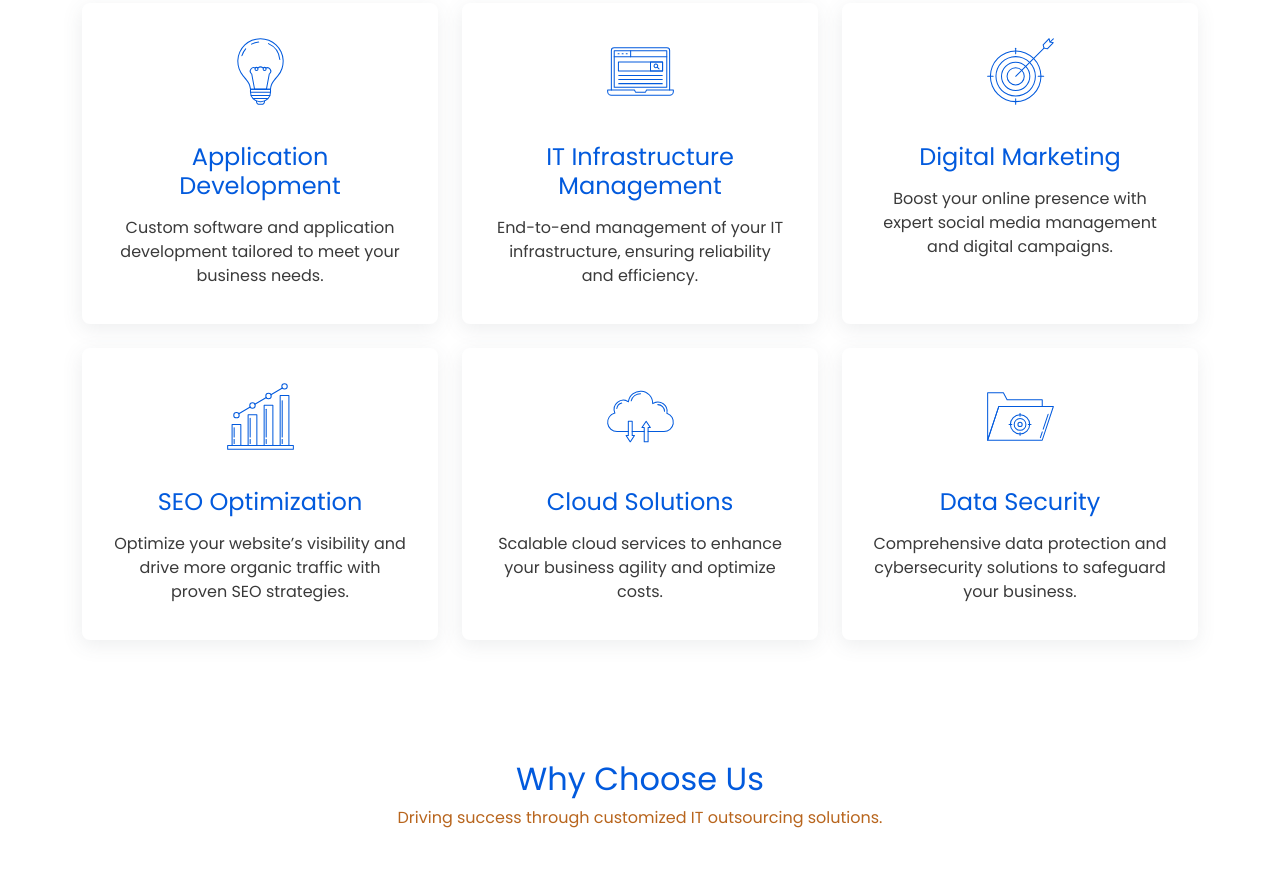
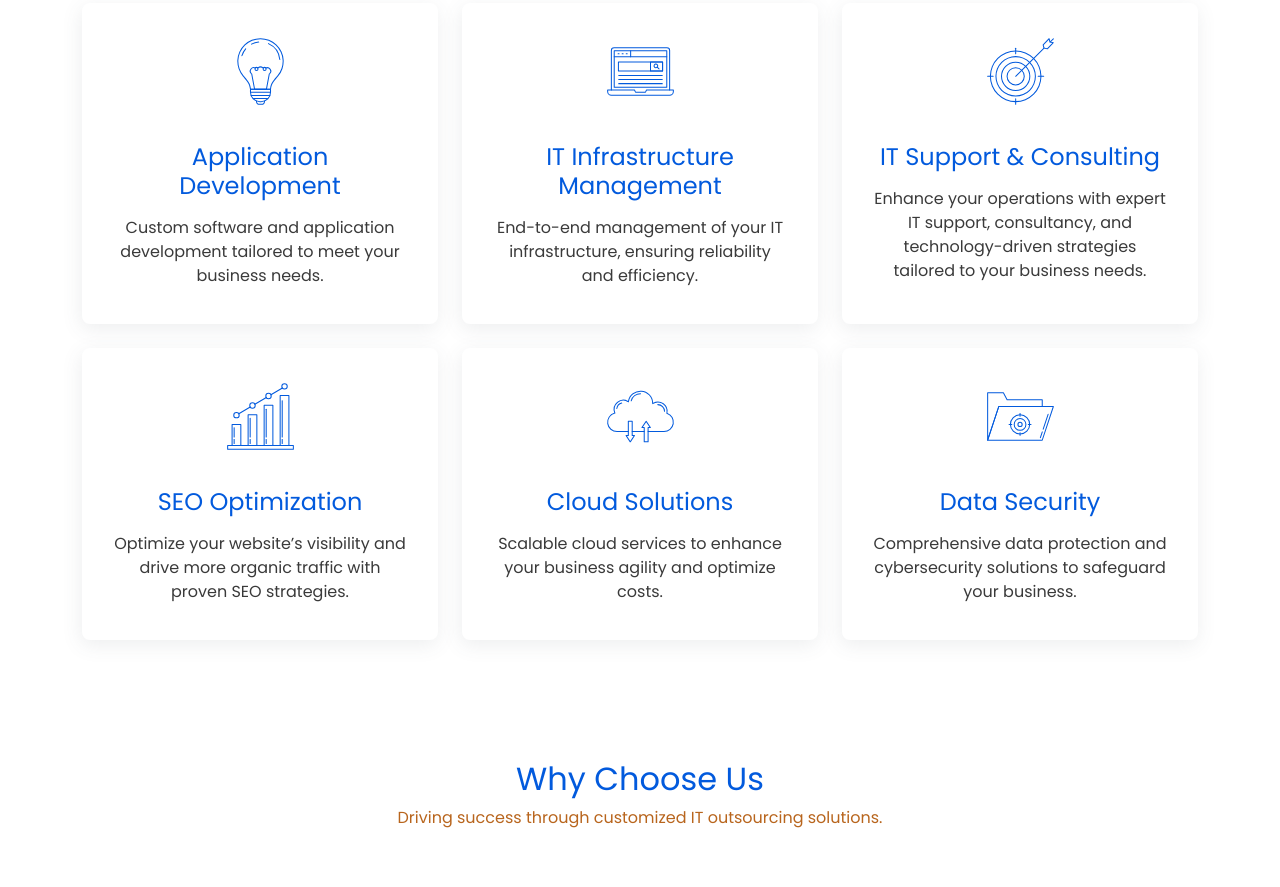
Before and after one commit to Gayansapumal/Dialog-Pyment, a plain HTML site: page index.html in a window 1280 px wide. Shown: the part 987-1874 px from the top of the page. Drawn offline with Linux system fonts and the light colour scheme.

Commit message:
change markteing

```diff
--- a/index.html
+++ b/index.html
@@ -118,8 +118,8 @@
                 <div class="col-xl-4 col-md-4" data-aos="fade-up" data-aos-delay="500">
                   <div class="icon-box">
                     <div class="icon"><img src="assets/images/icons/service-social.svg" alt="icon"></div>
-                    <h4 class="title"><a href="" class="stretched-link">Digital Marketing</a></h4>
-                    <p>Boost your online presence with expert social media management and digital campaigns.</p>
+                    <h4 class="title"><a href="" class="stretched-link">IT Support & Consulting</a></h4>
+                    <p>Enhance your operations with expert IT support, consultancy, and technology-driven strategies tailored to your business needs.</p>
                   </div>
                 </div>
                 <!--End Icon Box -->
```
